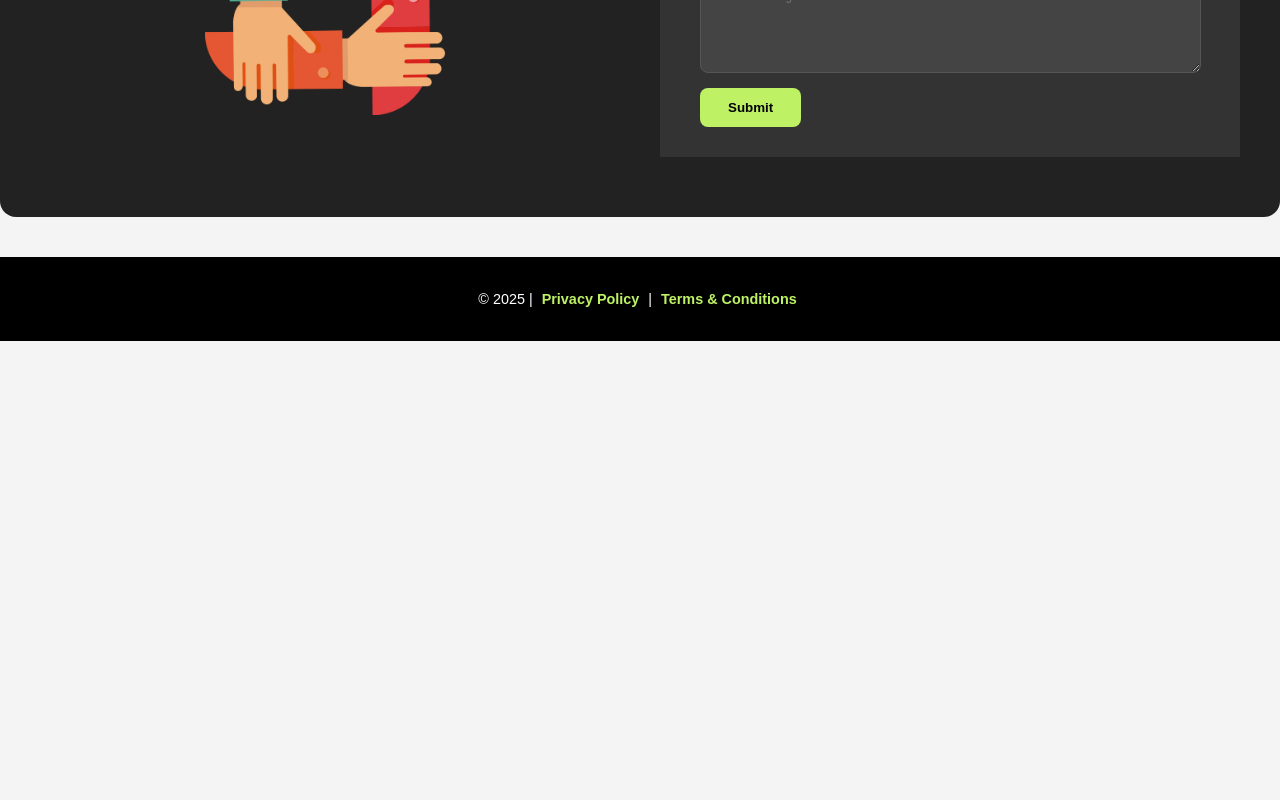
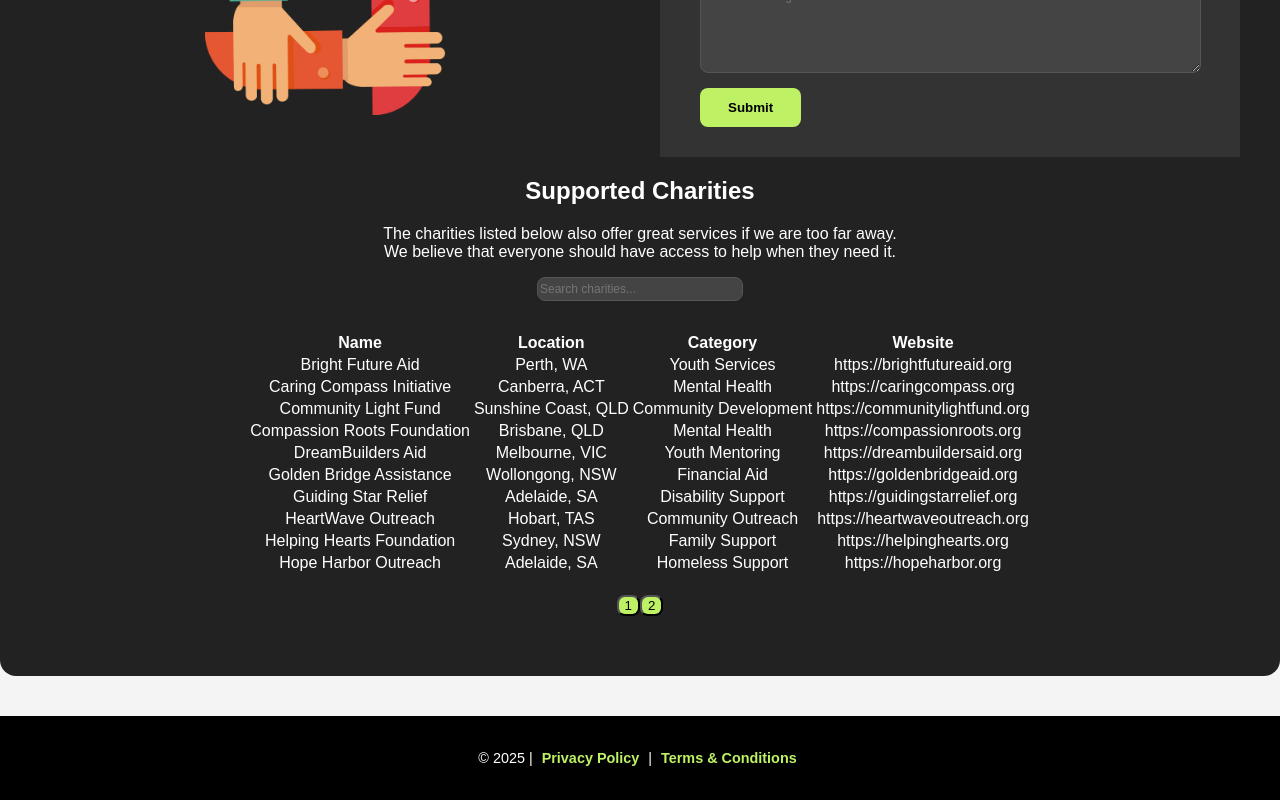
Before and after one commit to sneakzttv/ITO5032-Assignment-Repo, a Vue app: page /get-support in a window 1280 px wide. Shown: the part 653-1453 px from the top of the page. Before the commit the page ends 994 px from the top, so only its background shows below. Built offline with nearby package versions, Linux system fonts and the light colour scheme.

Commit message:
Support tables
Added supporting charities table to get support page.
Table search functionality by name added.
Pagination added.

```diff
--- a/src/components/GetSupportPage.vue
+++ b/src/components/GetSupportPage.vue
@@ -1,5 +1,49 @@
 <script setup>
+import { ref, computed } from 'vue'
 import '../style/get-support.css'
+import { charities as charityData } from '../data/charities.js'
+
+// Search functionality.
+const charities = ref([...charityData])
+const searchQuery = ref('')
+const sortOrder = ref('asc')
+const currentPage = ref(1)
+const itemsPerPage = 10
+
+// Sorts through and computes results.
+const filteredCharities = computed(() => {
+  // Start with all charities otherwise errors are thrown.
+  let result = charities.value
+  // Filter by search query i.e name.
+  result = result.filter((item) => {
+    const nameLower = item.name.toLowerCase()
+    const queryLower = searchQuery.value.toLowerCase()
+    return nameLower.includes(queryLower)
+  })
+
+  // Sort by name ascending or descending.
+  result.sort((a, b) => {
+    if (sortOrder.value === 'asc') {
+      return a.name.localeCompare(b.name)
+    } else {
+      return b.name.localeCompare(a.name)
+    }
+  })
+  // Returns filtered results.
+  return result
+})
+
+// Pagination.
+const totalPages = computed(() => Math.ceil(filteredCharities.value.length / itemsPerPage))
+
+const paginatedCharities = computed(() => {
+  const start = (currentPage.value - 1) * itemsPerPage
+  return filteredCharities.value.slice(start, start + itemsPerPage)
+})
+
+function changePage(page) {
+  currentPage.value = page
+}
 </script>
 
 <template>
@@ -8,7 +52,7 @@ import '../style/get-support.css'
       <h2>Need Support?</h2>
       <p>We're here to guide you through the process and answer your questions.</p>
     </div>
-
+    <!-- Support Form Section -->
     <div class="get-support-content-row">
       <div class="get-support-left-box">
         <p>
@@ -18,13 +62,14 @@ import '../style/get-support.css'
         <img src="../images/helping-hands.png" alt="Helping Hands" />
       </div>
 
-      <!-- Right form -->
       <div class="get-support-content-right">
         <form class="support-form">
           <label for="name">Full Name</label>
           <input type="text" id="name" name="name" placeholder="Your full name" required />
+
           <label for="email">Email</label>
           <input type="email" id="email" name="email" placeholder="Your email" required />
+
           <label for="message">Message</label>
           <textarea
             id="message"
@@ -33,11 +78,58 @@ import '../style/get-support.css'
             placeholder="Your message"
             required
           ></textarea>
+
           <router-link to="/message-success">
             <button type="submit" class="btn">Submit</button>
           </router-link>
         </form>
       </div>
     </div>
+
+    <!-- Charity Table Section -->
+    <div class="charity-table-section">
+      <h2>Supported Charities</h2>
+      <p>
+        The charities listed below also offer great services if we are too far away. <br />
+        We believe that everyone should have access to help when they need it.
+      </p>
+      <input
+        type="text"
+        v-model="searchQuery"
+        placeholder="Search charities..."
+        class="search-input"
+      />
+
+      <table class="charity-table">
+        <thead>
+          <tr>
+            <th>Name</th>
+            <th>Location</th>
+            <th>Category</th>
+            <th>Website</th>
+          </tr>
+        </thead>
+        <tbody>
+          <tr v-for="charity in paginatedCharities" :key="charity.name">
+            <td>{{ charity.name }}</td>
+            <td>{{ charity.location }}</td>
+            <td>{{ charity.category }}</td>
+            <td>{{ charity.website }}</td>
+          </tr>
+        </tbody>
+      </table>
+
+      <div class="pagination">
+        <button
+          class="charity-table-button"
+          v-for="page in totalPages"
+          :key="page"
+          @click="changePage(page)"
+          :class="{ active: currentPage === page }"
+        >
+          {{ page }}
+        </button>
+      </div>
+    </div>
   </main>
 </template>
--- /dev/null
+++ b/src/data/charities.js
@@ -0,0 +1,122 @@
+export const charities = [
+  {
+    name: 'Helping Hearts Foundation',
+    location: 'Sydney, NSW',
+    category: 'Family Support',
+    website: 'https://helpinghearts.org',
+  },
+  {
+    name: 'Kindness Collective',
+    location: 'Melbourne, VIC',
+    category: 'Community Outreach',
+    website: 'https://kindnesscollective.au',
+  },
+  {
+    name: 'Sunrise Relief Network',
+    location: 'Brisbane, QLD',
+    category: 'Disaster Relief',
+    website: 'https://sunriserelief.org',
+  },
+  {
+    name: 'Bright Future Aid',
+    location: 'Perth, WA',
+    category: 'Youth Services',
+    website: 'https://brightfutureaid.org',
+  },
+  {
+    name: 'Hope Harbor Outreach',
+    location: 'Adelaide, SA',
+    category: 'Homeless Support',
+    website: 'https://hopeharbor.org',
+  },
+  {
+    name: 'Unity Support Services',
+    location: 'Hobart, TAS',
+    category: 'Community Support',
+    website: 'https://unitysupport.org',
+  },
+  {
+    name: 'Caring Compass Initiative',
+    location: 'Canberra, ACT',
+    category: 'Mental Health',
+    website: 'https://caringcompass.org',
+  },
+  {
+    name: 'Open Hands Charity',
+    location: 'Newcastle, NSW',
+    category: 'Food Bank',
+    website: 'https://openhandscharity.org',
+  },
+  {
+    name: 'Golden Bridge Assistance',
+    location: 'Wollongong, NSW',
+    category: 'Financial Aid',
+    website: 'https://goldenbridgeaid.org',
+  },
+  {
+    name: 'Horizon Hope Alliance',
+    location: 'Geelong, VIC',
+    category: 'Counseling Services',
+    website: 'https://horizonhope.org',
+  },
+  {
+    name: 'Community Light Fund',
+    location: 'Sunshine Coast, QLD',
+    category: 'Community Development',
+    website: 'https://communitylightfund.org',
+  },
+  {
+    name: 'Safe Steps Support',
+    location: 'Darwin, NT',
+    category: 'Domestic Violence Support',
+    website: 'https://safestepssupport.org',
+  },
+  {
+    name: "Neighbor's Promise",
+    location: 'Sydney, NSW',
+    category: 'Neighborhood Outreach',
+    website: 'https://neighborspromise.org',
+  },
+  {
+    name: 'DreamBuilders Aid',
+    location: 'Melbourne, VIC',
+    category: 'Youth Mentoring',
+    website: 'https://dreambuildersaid.org',
+  },
+  {
+    name: 'Compassion Roots Foundation',
+    location: 'Brisbane, QLD',
+    category: 'Mental Health',
+    website: 'https://compassionroots.org',
+  },
+  {
+    name: 'Guiding Star Relief',
+    location: 'Adelaide, SA',
+    category: 'Disability Support',
+    website: 'https://guidingstarrelief.org',
+  },
+  {
+    name: 'New Dawn Helping Center',
+    location: 'Perth, WA',
+    category: 'Rehabilitation',
+    website: 'https://newdawnhelp.org',
+  },
+  {
+    name: 'HeartWave Outreach',
+    location: 'Hobart, TAS',
+    category: 'Community Outreach',
+    website: 'https://heartwaveoutreach.org',
+  },
+  {
+    name: 'Peaceful Path Support',
+    location: 'Cairns, QLD',
+    category: 'Counseling & Guidance',
+    website: 'https://peacefulpathsupport.org',
+  },
+  {
+    name: 'Lighthouse Aid Society',
+    location: 'Townsville, QLD',
+    category: 'Emergency Assistance',
+    website: 'https://lighthouseaid.org',
+  },
+]
--- a/src/style/get-support.css
+++ b/src/style/get-support.css
@@ -49,3 +49,29 @@
   border-radius: 8px;
   cursor: pointer;
 }
+
+.charity-table-section {
+  align-items: center;
+  text-align: center;
+}
+
+.charity-table {
+  margin: 20px auto;
+  text-align: center;
+}
+
+.charity-table-button {
+  background: #bef264;
+  border-radius: 8px;
+}
+
+.search-input {
+  font-size: 12px;
+  border-radius: 8px;
+  border: 1px solid #555;
+  background: #444;
+  color: white;
+  width: 200px;
+  height: 20px;
+  margin-bottom: 10px;
+}
```
